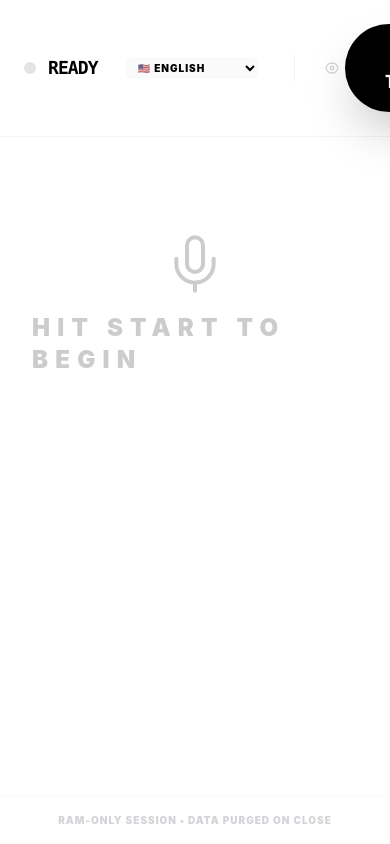
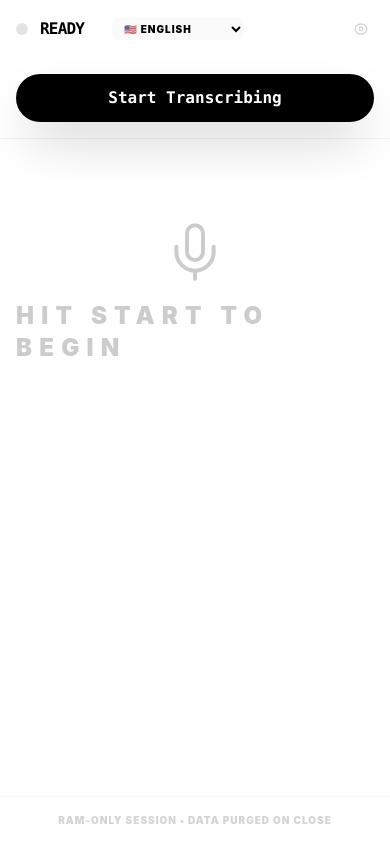
Before and after one commit to Joeymenja/transcribe-hipaa, a Next.js app: page / in a window 390 px wide. Built offline with nearby package versions, Linux system fonts and the light colour scheme.

Commit message:
feat: make UI mobile responsive

```diff
--- a/src/app/page.tsx
+++ b/src/app/page.tsx
@@ -153,15 +153,15 @@ ${translatedTranscript ? `EN MIRROR TRANSCRIPT:\n${translatedTranscript}` : ""}
   return (
     <div className="fixed inset-0 bg-white text-black flex flex-col overflow-hidden">
       {/* Action Bar (Top) */}
-      <div className="z-20 p-6 flex justify-between items-center bg-white/80 backdrop-blur-md border-b border-zinc-100">
-        <div className="flex flex-col">
-          <div className="flex items-center gap-3">
+      <div className="z-20 p-4 md:p-6 flex flex-col md:flex-row justify-between items-start md:items-center gap-4 bg-white/80 backdrop-blur-md border-b border-zinc-100">
+        <div className="flex flex-col w-full md:w-auto">
+          <div className="flex flex-wrap items-center gap-3">
             <div className={`w-3 h-3 rounded-full ${isRecording ? (isPaused ? 'bg-amber-500' : 'bg-red-500 animate-pulse') : 'bg-zinc-200'}`} />
-            <span className="font-mono text-lg font-black tracking-tighter uppercase">
+            <span className="font-mono text-base md:text-lg font-black tracking-tighter uppercase">
               {isInitializing ? "Initializing Hardware..." : isRecording ? (isPaused ? "Paused" : "Live Transcription") : "Ready"}
             </span>
             {isRecording && (
-              <span className="ml-4 font-mono text-zinc-400 font-bold">
+              <span className="ml-2 md:ml-4 font-mono text-zinc-400 font-bold text-sm md:text-base">
                 {new Date(duration * 1000).toISOString().substr(14, 5)}
               </span>
             )}
@@ -209,7 +209,7 @@ ${translatedTranscript ? `EN MIRROR TRANSCRIPT:\n${translatedTranscript}` : ""}
             )}
 
             {/* Stealth Toggle (Top Bar) */}
-            <div className="flex items-center gap-2 ml-6 pl-6 border-l border-zinc-100">
+            <div className="flex items-center gap-2 ml-auto md:ml-6 md:pl-6 md:border-l border-zinc-100">
               <button
                 onClick={() => setIsStealth(!isStealth)}
                 title="Stealth Mode (Ctrl+S)"
@@ -231,14 +231,14 @@ ${translatedTranscript ? `EN MIRROR TRANSCRIPT:\n${translatedTranscript}` : ""}
           )}
         </div>
 
-        <div className="flex items-center gap-4">
-          <div className="flex items-center gap-3">
+        <div className="flex items-center gap-4 w-full md:w-auto mt-4 md:mt-0">
+          <div className="flex flex-col md:flex-row items-stretch md:items-center gap-3 w-full">
             {/* Idle State */}
             {!isRecording && (
               <button
                 onClick={startRecording}
                 disabled={!mounted || !isSupported}
-                className="px-10 py-4 rounded-full font-black text-lg bg-black text-white hover:bg-zinc-800 transition-all transform active:scale-95 shadow-2xl disabled:opacity-50 font-mono"
+                className="w-full md:w-auto px-6 md:px-10 py-3 md:py-4 rounded-full font-black text-base md:text-lg bg-black text-white hover:bg-zinc-800 transition-all transform active:scale-95 shadow-2xl disabled:opacity-50 font-mono"
               >
                 {!mounted ? "Initializing..." : "Start Transcribing"}
               </button>
@@ -250,21 +250,21 @@ ${translatedTranscript ? `EN MIRROR TRANSCRIPT:\n${translatedTranscript}` : ""}
                 {isPaused ? (
                   <button
                     onClick={resumeRecording}
-                    className="px-10 py-4 rounded-full font-black text-lg bg-black text-white hover:bg-zinc-800 transition-all transform active:scale-95 shadow-2xl font-mono"
+                    className="w-full md:w-auto px-6 md:px-10 py-3 md:py-4 rounded-full font-black text-base md:text-lg bg-black text-white hover:bg-zinc-800 transition-all transform active:scale-95 shadow-2xl font-mono"
                   >
                     Resume
                   </button>
                 ) : (
                   <button
                     onClick={pauseRecording}
-                    className="px-8 py-4 rounded-full font-black text-lg bg-zinc-100 text-black hover:bg-zinc-200 transition-all transform active:scale-95 font-mono"
+                    className="w-full md:w-auto px-6 md:px-8 py-3 md:py-4 rounded-full font-black text-base md:text-lg bg-zinc-100 text-black hover:bg-zinc-200 transition-all transform active:scale-95 font-mono"
                   >
                     Pause
                   </button>
                 )}
                 <button
                   onClick={stopRecording}
-                  className="px-8 py-4 rounded-full font-black text-lg bg-zinc-900 text-white hover:bg-black transition-all transform active:scale-95 font-mono"
+                  className="w-full md:w-auto px-6 md:px-8 py-3 md:py-4 rounded-full font-black text-base md:text-lg bg-zinc-900 text-white hover:bg-black transition-all transform active:scale-95 font-mono"
                 >
                   Finish Session
                 </button>
@@ -277,7 +277,7 @@ ${translatedTranscript ? `EN MIRROR TRANSCRIPT:\n${translatedTranscript}` : ""}
       {/* Main Content Area */}
       <div
         ref={scrollRef}
-        className="flex-1 overflow-y-auto p-8 md:p-20 scroll-smooth selection:bg-black selection:text-white pt-32"
+        className="flex-1 overflow-y-auto p-4 md:p-20 scroll-smooth selection:bg-black selection:text-white pt-8 md:pt-32"
       >
         <div className="max-w-5xl mx-auto">
           <div className={`space-y-12 transition-all duration-500 ${isStealth ? 'blur-2xl opacity-10 hover:blur-none hover:opacity-100' : ''}`}>
@@ -389,9 +389,9 @@ ${translatedTranscript ? `EN MIRROR TRANSCRIPT:\n${translatedTranscript}` : ""}
                 </button>
 
                 {/* Clear Button */}
-                <div className="flex items-center ml-auto">
+                <div className="flex items-center mt-4 md:mt-0 md:ml-auto w-full md:w-auto">
                   {isConfirmingClear ? (
-                    <div className="flex gap-2 animate-in fade-in slide-in-from-right-4 transition-all">
+                    <div className="flex gap-2 animate-in fade-in slide-in-from-right-4 transition-all w-full justify-between md:justify-end">
                       <button
                         onClick={() => {
                           clearTranscript();
```
